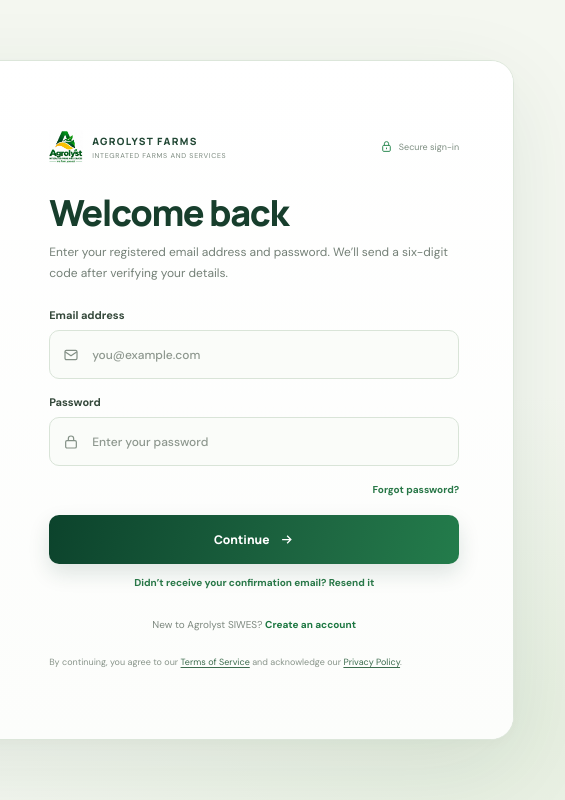
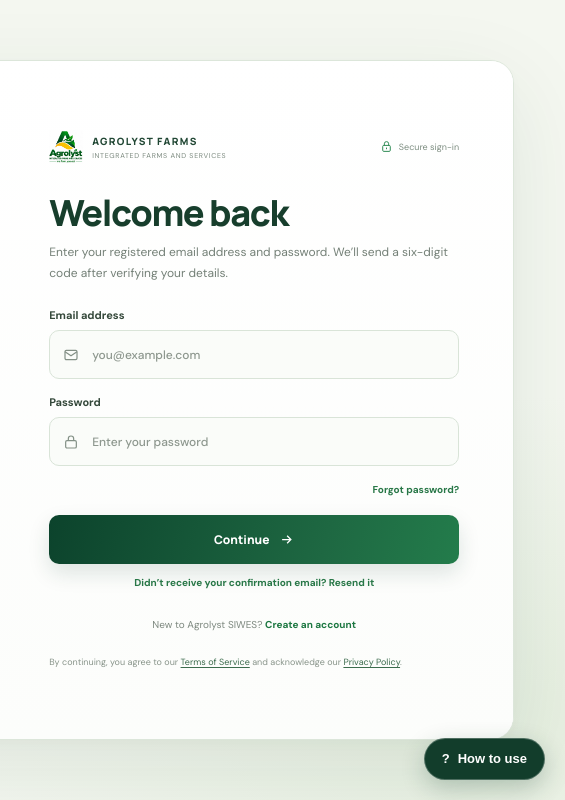
Before and after one commit to agrolyst/siwes-agrolyst, a plain HTML site: page login.html in a window 1280 px wide. Shown: the full height of the page, 715-1280 px from the left. Drawn offline with Linux system fonts and the light colour scheme; a script that the page names is missing.

Commit message:
Add portal help link and prevent private page indexing

```diff
--- a/login.html
+++ b/login.html
@@ -85,6 +85,7 @@ a{color:inherit}
 @media(max-width:480px){body{padding:8px}.auth-shell{border-radius:17px}.brand-panel{min-height:0;padding:21px}.brand-lockup img{width:44px;height:44px}.story-copy{padding:27px 0 23px}.story-copy h1{font-size:32px;letter-spacing:-1.1px;margin-bottom:13px}.story-copy p{font-size:11px;line-height:1.7}.benefits{gap:6px}.benefit{font-size:9px;padding:7px 9px}.story-footer{gap:8px}.form-panel{padding:25px 19px 28px}.form-heading-row{margin-bottom:24px}.form-inner h2{font-size:28px}.account-switch{margin:24px 0 19px}}
 @media(prefers-reduced-motion:reduce){*,*:before,*:after{animation:none!important;transition:none!important}}
 </style>
+<meta name="robots" content="noindex,follow">
 </head>
 <body>
 <main class="auth-shell">
@@ -269,5 +270,6 @@ googleScript.defer=true;
 googleScript.onload=mountGoogleButton;
 document.head.appendChild(googleScript);
 </script>
+<a href="/how-to-use/" aria-label="How to use the Agrolyst SIWES portal" style="position:fixed;right:20px;bottom:20px;z-index:99999;display:inline-flex;align-items:center;gap:8px;padding:12px 17px;border-radius:999px;background:#123d2b;color:#fff;text-decoration:none;font:800 13px/1.2 Arial,sans-serif;box-shadow:0 8px 24px rgba(18,61,43,.24);border:1px solid rgba(255,255,255,.25)">? <span>How to use</span></a>
 </body>
 </html>
```
